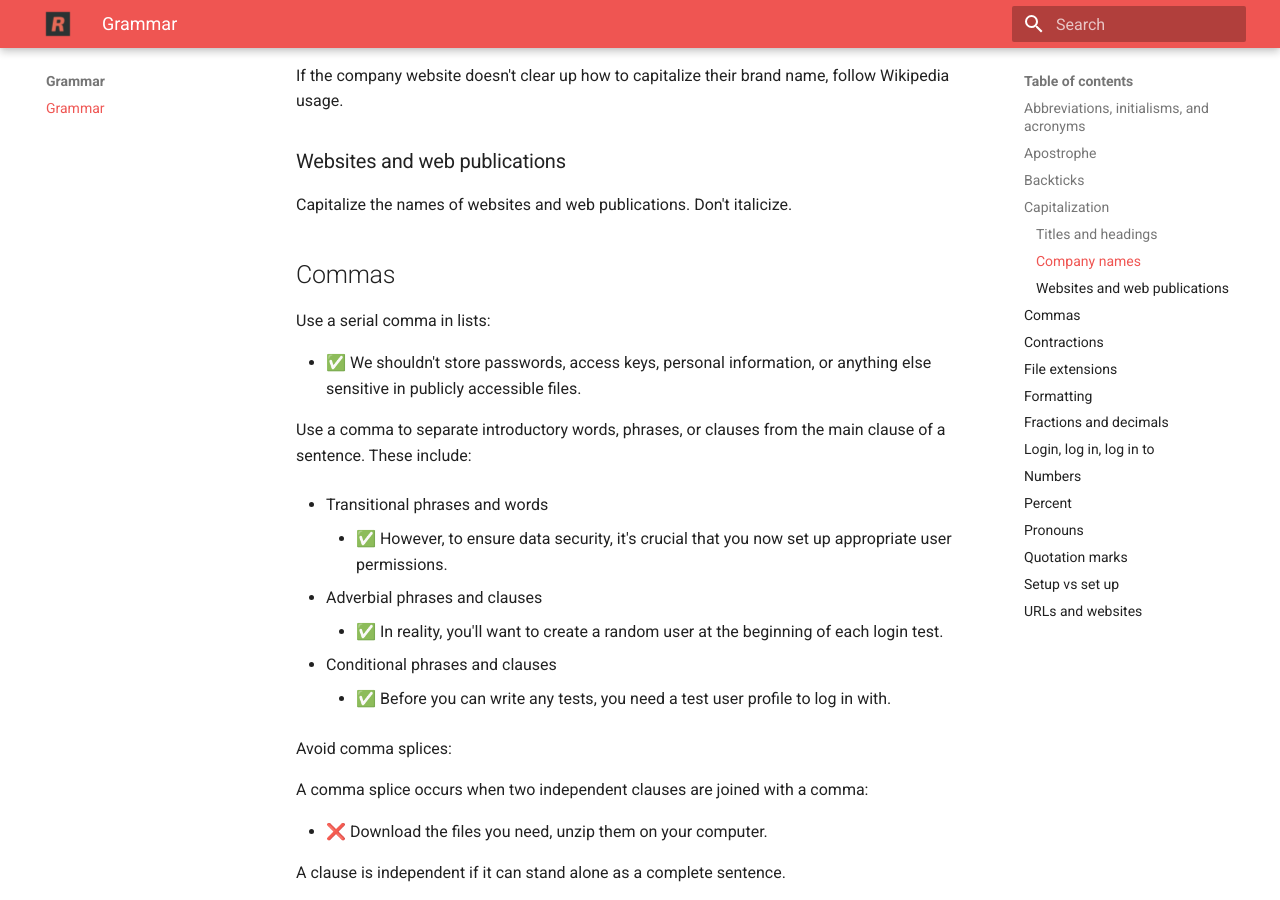
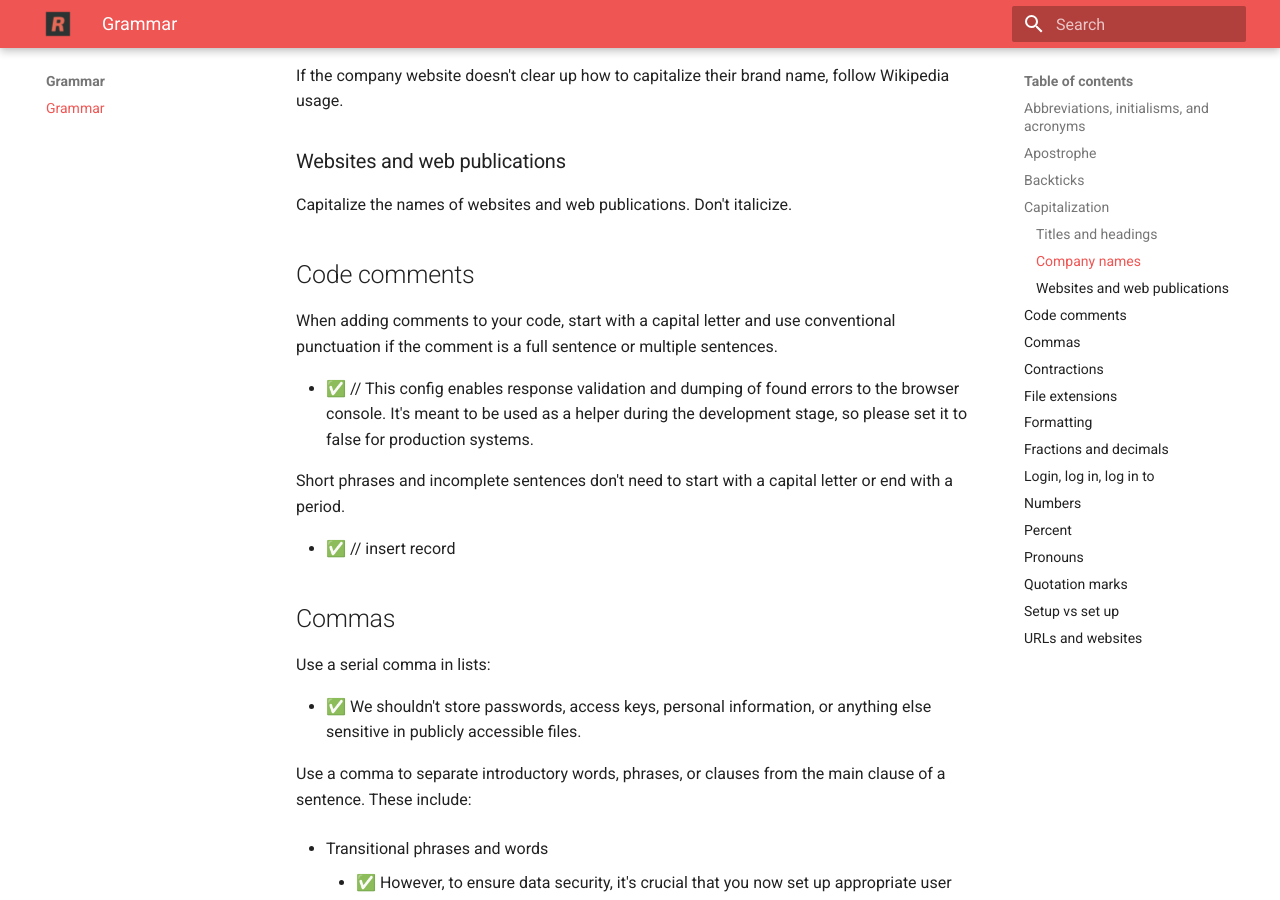
Before and after one commit to ritza-co/styleguide.ritza.co, an MkDocs documentation site: the page built from docs/grammar/grammar.md, in a window 1280 px wide and 900 px high, scrolled down 2331 px. Built offline with MkDocs 1.6.1 and Material for MkDocs 9.7.7, drawn with Linux system fonts in a browser that asks for light colours.

Commit message:
Add code comments to "Grammar"

```diff
--- a/docs/grammar/grammar.md
+++ b/docs/grammar/grammar.md
@@ -80,6 +80,16 @@ If the company website doesn't clear up how to capitalize their brand name, foll
 ### Websites and web publications
 
 Capitalize the names of websites and web publications. Don't italicize.
+
+## Code comments
+
+When adding comments to your code, start with a capital letter and use conventional punctuation if the comment is a full sentence or multiple sentences.
+
+* ✅ // This config enables response validation and dumping of found errors to the browser console. It's meant to be used as a helper during the development stage, so please set it to false for production systems.
+
+Short phrases and incomplete sentences don't need to start with a capital letter or end with a period.
+
+* ✅ // insert record
 
 ## Commas
 
```
